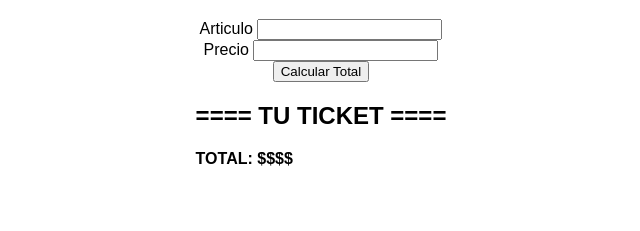
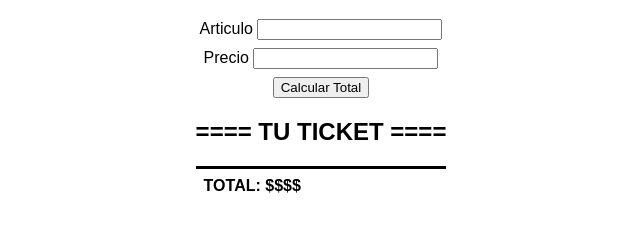
Before and after one commit to alexvvr2000/ticket-1945695, a plain HTML site: page index.html in a window 1280 px wide. Shown: the part 69-300 px from the top of the page, without its empty margins (319-959 px from the left). Drawn offline with Linux system fonts and the light colour scheme.

Commit message:
Agregado linea total

```diff
--- a/estilos.css
+++ b/estilos.css
@@ -8,3 +8,10 @@
     align-items: center;
     justify-content: center;
 }
+#container > div.entrada {
+    margin-bottom: 0.5rem;
+}
+#ticket > p {
+    border-top: solid;
+    padding: 0.5rem;
+}
--- a/index.html
+++ b/index.html
@@ -18,7 +18,9 @@
                 <label for="preciotxt">Precio</label>
                 <input type="text" id="preciotxt" />
             </div>
-            <button onclick="agregarArticulo();">Calcular Total</button>
+            <button onclick="agregarArticulo();" id="btnTotal">
+                Calcular Total
+            </button>
             <div id="ticket">
                 <h2>==== TU TICKET ====</h2>
                 <ul id="listaArticulos"></ul>
```
